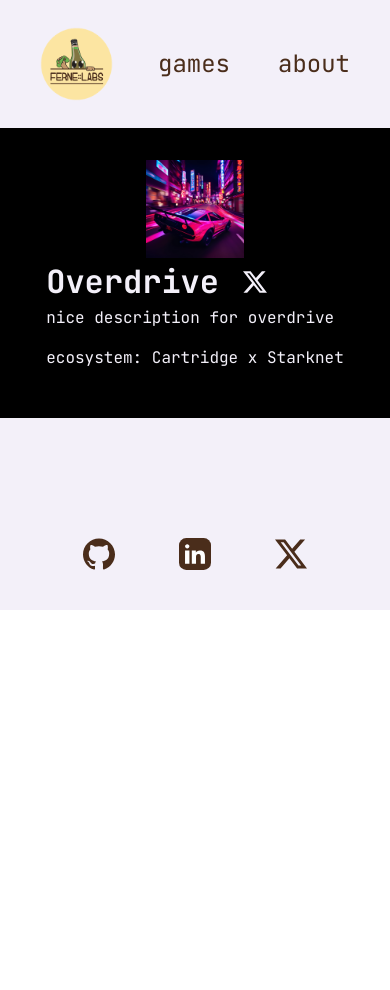
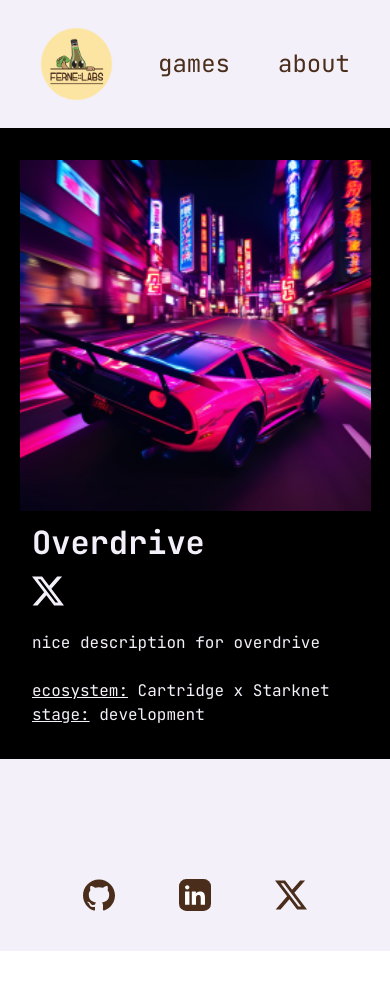
Before and after one commit to FerneLabs/fernelabs.tech, a Vue app: page /game/overdrive in a window 390 px wide. Before the commit the page ends 844 px from the top, so only its background shows below. Built offline with nearby package versions, Linux system fonts and the light colour scheme; the HTML template or start-up script is replaced by a standard one.

Commit message:
responsive game view

```diff
--- a/src/components/GameGallery.vue
+++ b/src/components/GameGallery.vue
@@ -22,15 +22,15 @@ const maximizeImg = (asset: string) => {
 </script>
 
 <template>
-  <div v-show="assets && assets.length > 0" class="flex flex-col p-8">
+  <div v-show="assets && assets.length > 0" class="flex flex-col p-4 md:p-8">
     <h1>gallery</h1>
-    <div class="flex flex-row justify-center items-center w-full">
+    <div class="flex flex-col md:flex-row justify-center items-center w-full">
       <img
         v-for="asset in assets"
         :key="asset"
         :src="getGalleryImgUrl(asset)"
         :alt="`${asset} image`"
-        class="w-1/6 mx-2 cursor-pointer transition ease-in-out hover:scale-110 duration-300"
+        class="w-3/4 md:w-1/4 lg:w-1/5 xl:w-1/6 my-2 mx-2 cursor-pointer transition ease-in-out hover:scale-110 duration-300"
         @click="maximizeImg(asset)"
       />
     </div>
@@ -38,10 +38,10 @@ const maximizeImg = (asset: string) => {
   <TransitionGeneric type="opacityFromMin" duration="500">
     <div
       v-show="previewImg !== ''"
-      class="fixed top-0 left-0 w-full h-full bg-black/75 z-50 flex flex-row justify-center items-center"
+      class="fixed top-0 left-0 w-screen h-screen bg-black/75 z-50 flex flex-row justify-center items-center"
       @click="previewImg = ''"
     >
-      <img :src="previewImg" class="h-[90vh] ml-12" />
+      <img :src="previewImg" class="p-10 md:p-0 md:ml-12 md:h-[90vh] aspect-[9/16]" />
     </div>
   </TransitionGeneric>
 </template>
--- a/src/components/GameInfo.vue
+++ b/src/components/GameInfo.vue
@@ -27,26 +27,31 @@ const getImgUrl = () => {
     <img
       :src="getImgUrl()"
       :alt="`${props.name} cover picture`"
-      class="w-[25vw] h-[25vw] aspect-square"
+      class="w-[90vw] h-[90vw] md:w-[25vw] md:h-[25vw] aspect-square"
     />
-    <div class="flex flex-col px-8">
-      <div class="flex flex-row items-center">
-        <h1 class="text-background my-0 mr-4">{{ props.name }}</h1>
+    <div class="flex flex-col px-8 w-full">
+      <div class="flex flex-col md:flex-row md:items-center">
+        <h1 class="text-background my-2 md:my-0 mr-4">{{ props.name }}</h1>
+        <div class="flex flex-row">
           <a
             v-for="social in props.socials"
             :key="social.name"
             :href="social.url"
             rel="noopener"
             target="_blank"
-          class="mx-2 w-fit transition ease-in-out hover:scale-110 duration-300"
+            class="mr-4 md:mx-2 w-fit transition ease-in-out hover:scale-110 duration-300"
           >
-          <IconGeneric :type="social.name" :color="bgColor" height="24" width="24" />
+            <IconGeneric :type="social.name" :color="bgColor" class="w-8 h-8 md:w-6 md:h-6" />
           </a>
         </div>
-      <p class="text-background mb-4">{{ props.description }}</p>
-      <p class="text-background mb-4">ecosystem: {{ props.subtitle }}</p>
-      <div v-show="props.platforms && props.platforms.length > 0">
-        <p class="text-background">available on</p>
+      </div>
+      <p class="text-background my-6 md:mb-4">{{ props.description }}</p>
+      <p class="text-background">
+        <span class="text-background underline">ecosystem:</span>
+        {{ props.subtitle }}
+      </p>
+      <div v-show="props.platforms && props.platforms.length > 0" class="flex flex-col">
+        <p class="text-background underline">available on:</p>
         <a
           v-for="platform in props.platforms"
           :key="platform.name"
@@ -55,8 +60,14 @@ const getImgUrl = () => {
           target="_blank"
           class="mt-4 w-fit transition ease-in-out hover:scale-110 duration-300"
         >
-          <IconGeneric :type="platform.name" :color="bgColor" />
+          <IconGeneric :type="platform.name" :color="bgColor" class="w-10 h-10 md:w-8 md:h-8" />
         </a>
+      </div>
+      <div v-show="props.platforms && props.platforms.length == 0" class="flex flex-col">
+        <p class="text-background">
+          <span class="text-background underline">stage:</span>
+          {{ props.status }}
+        </p>
       </div>
     </div>
   </div>
```
Lines whose indentation alone changed are shown as unchanged.
